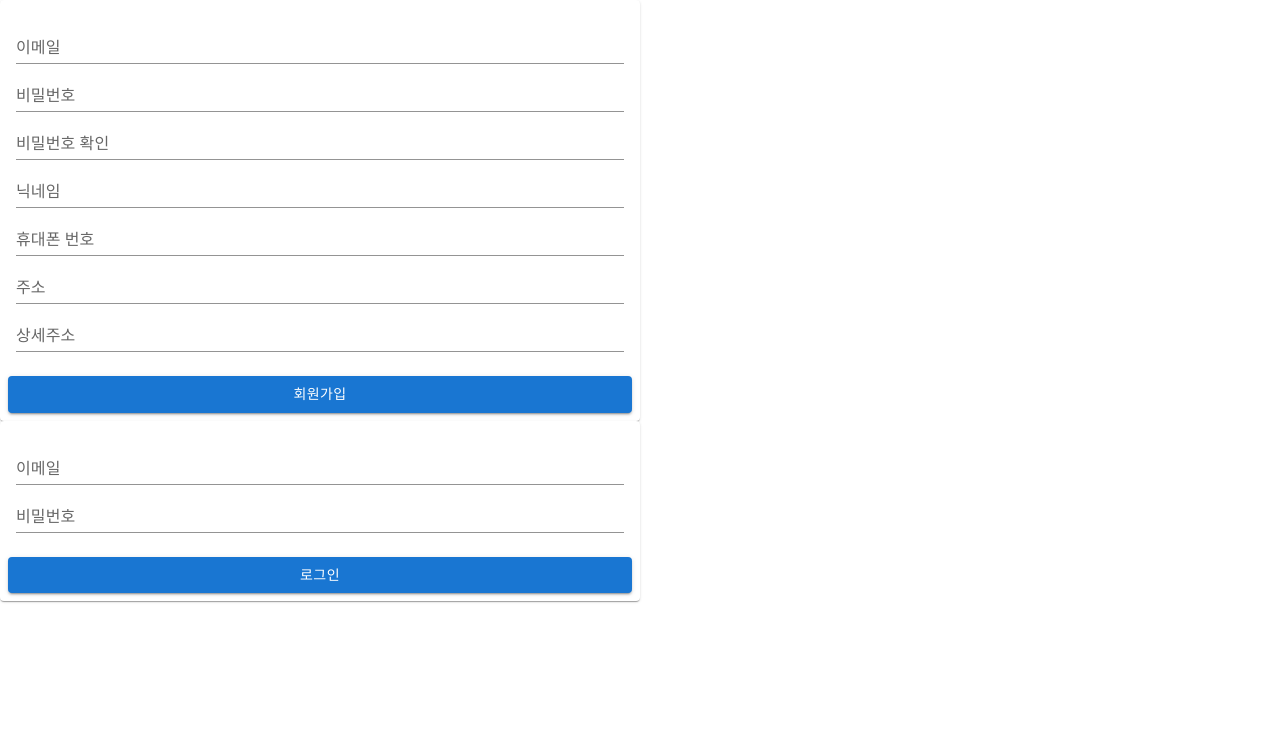
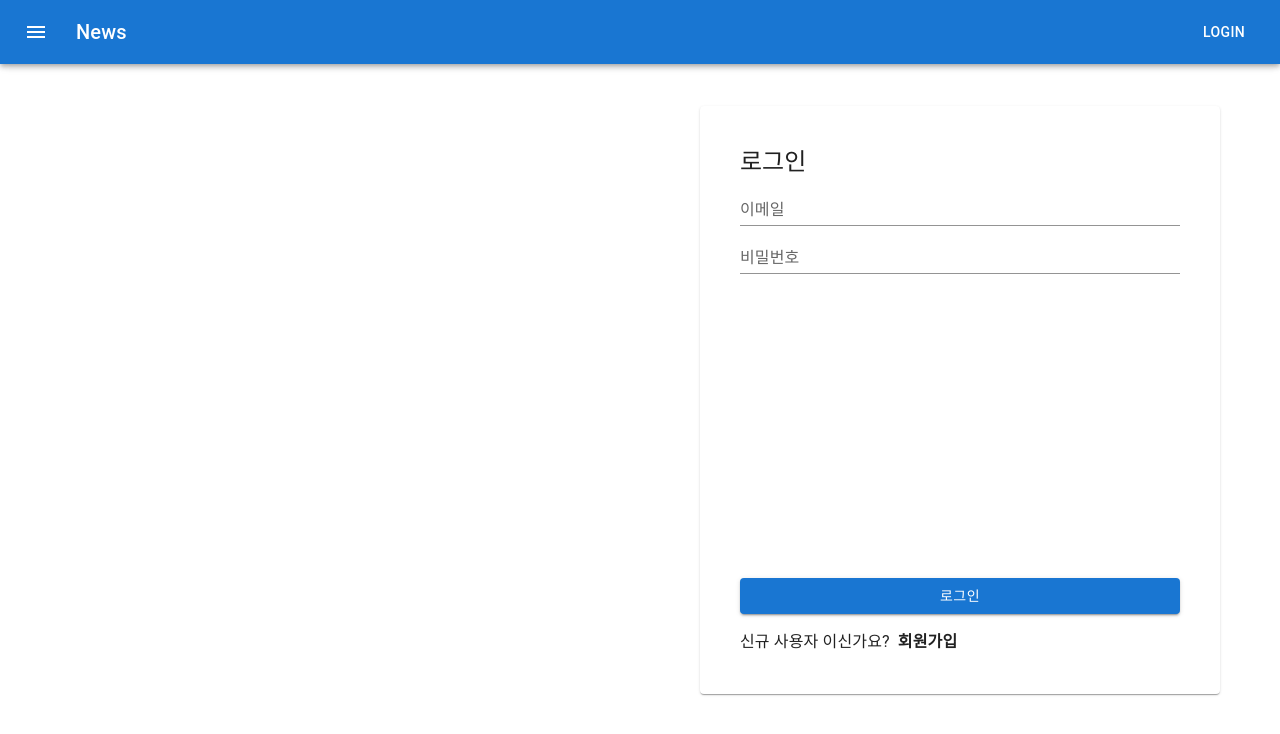
Before and after one commit to Yoonyesol/Board_Project, a React (Create React App) app in the folder board-react/: page / in a window 1280 px wide. Shown: the top 734 px of the page. Built offline with nearby package versions, Linux system fonts and the light colour scheme.

Commit message:
[FE]로그인,회원가입 화면 디자인 및 컴포넌트 이동 구현

```diff
--- a/board-react/package.json
+++ b/board-react/package.json
@@ -5,6 +5,7 @@
   "dependencies": {
     "@emotion/react": "^11.11.0",
     "@emotion/styled": "^11.11.0",
+    "@mui/icons-material": "^5.11.16",
     "@mui/material": "^5.13.3",
     "@testing-library/jest-dom": "^5.16.5",
     "@testing-library/react": "^13.4.0",
--- a/board-react/src/App.tsx
+++ b/board-react/src/App.tsx
@@ -1,13 +1,12 @@
 import './App.css';
-import SignIn from './views/Athentication/SignIn';
-import SignUp from './views/Athentication/SignUp';
+import Athentication from './views/Athentication';
+import MainLayout from './views/layouts/MainLayout';
 
 export default function App() {
   return (
     <>
-      <SignUp />
-      <SignIn/>
+      <MainLayout />
+      <Athentication/>
     </>
-
   );
 }
--- a/board-react/src/views/Athentication/SignIn/index.tsx
+++ b/board-react/src/views/Athentication/SignIn/index.tsx
@@ -1,15 +1,21 @@
-import { Card, CardContent, Box, TextField, CardActions, Button } from '@mui/material'
+import { Card, Box, TextField, Button, Typography } from '@mui/material'
 import axios from 'axios';
 import React, { useState } from 'react'
 import { useCookies } from 'react-cookie';
 import { useUserStore } from '../../../stores';
 
-export default function SignIn() {
+interface Props{
+  setAuthView: (setAuthView: boolean) => void,
+}
+
+export default function SignIn(props: Props) {
   const [userEmail, setEmail] = useState<string>('');
   const [userPassword, setPassword] = useState<string>('');
   const [cookies, setCookies] = useCookies();
 
   const { user, setUser } = useUserStore();
+
+  const { setAuthView } = props
 
   const signInHandler = () => {
     //검증
@@ -42,17 +48,21 @@
       });
   }
   return (
-    <Card sx={{ minWidth: 275, maxWidth: "50vw" }}>
-      {user != null && (<>{user.userNickname}</>)}
-      <CardContent>
-        <Box>
-          <TextField fullWidth label="이메일" type="email" variant="standard" onChange={(e) => {setEmail(e.target.value)}} />
-          <TextField fullWidth label="비밀번호" type="password" variant="standard" onChange={(e) => { setPassword(e.target.value)}} />
-        </Box>
-      </CardContent>
-      <CardActions>
-      <Button fullWidth onClick={() => signInHandler()} variant='contained'>로그인</Button>
-      </CardActions>
+    <Card sx={{ minWidth: 275, maxWidth: "50vw", padding: 5 }}>
+      <Box>
+          <Typography variant='h5'>로그인</Typography>
+      </Box>
+      <Box height={'50vh'}>
+        <TextField fullWidth label="이메일" type="email" variant="standard" onChange={(e) => {setEmail(e.target.value)}} />
+        <TextField fullWidth label="비밀번호" type="password" variant="standard" onChange={(e) => { setPassword(e.target.value)}} />
+      </Box>
+      <Box component={"div"}>
+        <Button fullWidth onClick={() => signInHandler()} variant='contained'>로그인</Button>
+      </Box>
+      <Box component={"div"} display={'flex'} mt={2}>
+        <Typography>신규 사용자 이신가요?</Typography>
+      <Typography fontWeight={800} ml={1} onClick={() => setAuthView(true)}>회원가입</Typography>
+      </Box>
     </Card>
   )
 }
--- a/board-react/src/views/Athentication/SignUp/index.tsx
+++ b/board-react/src/views/Athentication/SignUp/index.tsx
@@ -1,13 +1,16 @@
 import axios from 'axios'
 import React, { useState } from 'react'
 import Card from '@mui/material/Card';
-import CardActions from '@mui/material/CardActions';
-import CardContent from '@mui/material/CardContent';
 import Box from '@mui/material/Box';
 import TextField from '@mui/material/TextField';
 import Button from '@mui/material/Button';
+import Typography from '@mui/material/Typography';
 
-export default function SignUp() {
+interface Props{
+  setAuthView: (setAuthView: boolean) => void,
+}
+
+export default function SignUp(props: Props) {
   //사용자에게 정보를 입력받기 위한 변수와 state 생성
   const [userEmail, setUserEmail] = useState<string>('');
   const [userPassword, setUserPassword] = useState<string>('');
@@ -16,6 +19,8 @@
   const [userPhoneNumber, setUserPhoneNumber] = useState<string>('');
   const [userAddress, setUserAddress] = useState<string>('');
   const [userAddressDetail, setUserAddressDetail] = useState<string>('');
+
+  const { setAuthView } = props
 
   const signUpHandler = () => {
     const data = {
@@ -32,9 +37,11 @@
       .catch((error) => {})
   }
   return (
-    <Card sx={{ minWidth: 275, maxWidth:"50vw" }}>
-      <CardContent>
+    <Card sx={{ minWidth: 275, maxWidth:"50vw", padding: 5  }}>
       <Box>
+          <Typography variant='h5'>회원가입</Typography>
+      </Box>
+      <Box height={'50vh'}>
         <TextField fullWidth label="이메일" type="email" variant="standard" onChange={(e)=>setUserEmail(e.target.value)}/>
         <TextField fullWidth label="비밀번호" type="password" variant="standard" onChange={(e)=>setUserPassword(e.target.value)}/>
         <TextField fullWidth label="비밀번호 확인" type="password" variant="standard" onChange={(e)=>setUserPasswordCheck(e.target.value)}/>
@@ -43,10 +50,11 @@
         <TextField fullWidth label="주소" variant="standard" onChange={(e)=>setUserAddress(e.target.value)}/>
         <TextField fullWidth label="상세주소" variant="standard" onChange={(e)=>setUserAddressDetail(e.target.value)}/>
       </Box>
-      </CardContent>
-      <CardActions>
-      <Button fullWidth onClick={() => signUpHandler()} variant='contained'>회원가입</Button>
-      </CardActions>
+      <Box component={"div"} > <Button fullWidth onClick={() => signUpHandler()} variant='contained'>회원가입</Button></Box>
+      <Box component={"div"} display={'flex'} mt={2}>
+        <Typography>이미 계정이 있으신가요?</Typography>
+        <Typography fontWeight={800} ml={1} onClick={() => setAuthView(false)}>로그인</Typography>
+      </Box>
     </Card>
 
   )
--- a/board-react/src/views/Athentication/index.tsx
+++ b/board-react/src/views/Athentication/index.tsx
@@ -1,8 +1,21 @@
-import React from 'react'
+import React, { useState } from 'react'
+import { Box } from '@mui/material'
 import SignUp from './SignUp'
+import SignIn from './SignIn'
 
 export default function Athentication() {
+  // authView: true인 경우, signUp 진행 / false인 경우, signIn 진행
+  const [authView, setAuthView] = useState<boolean>(false);
   return (
-    <SignUp/>
+    <>
+      <Box display='flex' height='100vh'>
+        <Box flex={1} display='flex' justifyContent='center' alignItems='center'> </Box>
+        <Box flex={1} display='flex' justifyContent='center' alignItems='center'>
+          {authView ? (<SignUp setAuthView={setAuthView} />):(<SignIn setAuthView={setAuthView}/>)}
+        </Box>
+      </Box>
+
+    </>
+
   )
 }
--- /dev/null
+++ b/board-react/src/views/Navigation/index.tsx
@@ -0,0 +1,32 @@
+import * as React from 'react';
+import AppBar from '@mui/material/AppBar';
+import Box from '@mui/material/Box';
+import Toolbar from '@mui/material/Toolbar';
+import Typography from '@mui/material/Typography';
+import Button from '@mui/material/Button';
+import IconButton from '@mui/material/IconButton';
+import MenuIcon from '@mui/icons-material/Menu';
+
+export default function Navigation() {
+  return (
+    <Box sx={{ flexGrow: 1 }}>
+      <AppBar position="fixed">
+        <Toolbar>
+          <IconButton
+            size="large"
+            edge="start"
+            color="inherit"
+            aria-label="menu"
+            sx={{ mr: 2 }}
+          >
+            <MenuIcon />
+          </IconButton>
+          <Typography variant="h6" component="div" sx={{ flexGrow: 1 }}>
+            News
+          </Typography>
+          <Button color="inherit">Login</Button>
+        </Toolbar>
+      </AppBar>
+    </Box>
+  );
+}
--- /dev/null
+++ b/board-react/src/views/layouts/MainLayout/index.tsx
@@ -0,0 +1,10 @@
+import React from 'react'
+import Navigation from '../../Navigation'
+
+export default function MainLayout() {
+  return (
+    <>
+      <Navigation />
+    </>
+  )
+}
```
Also changed, not shown: 1 other file (tests, documents, lock files or other folders). Lines whose indentation alone changed are shown as unchanged.
